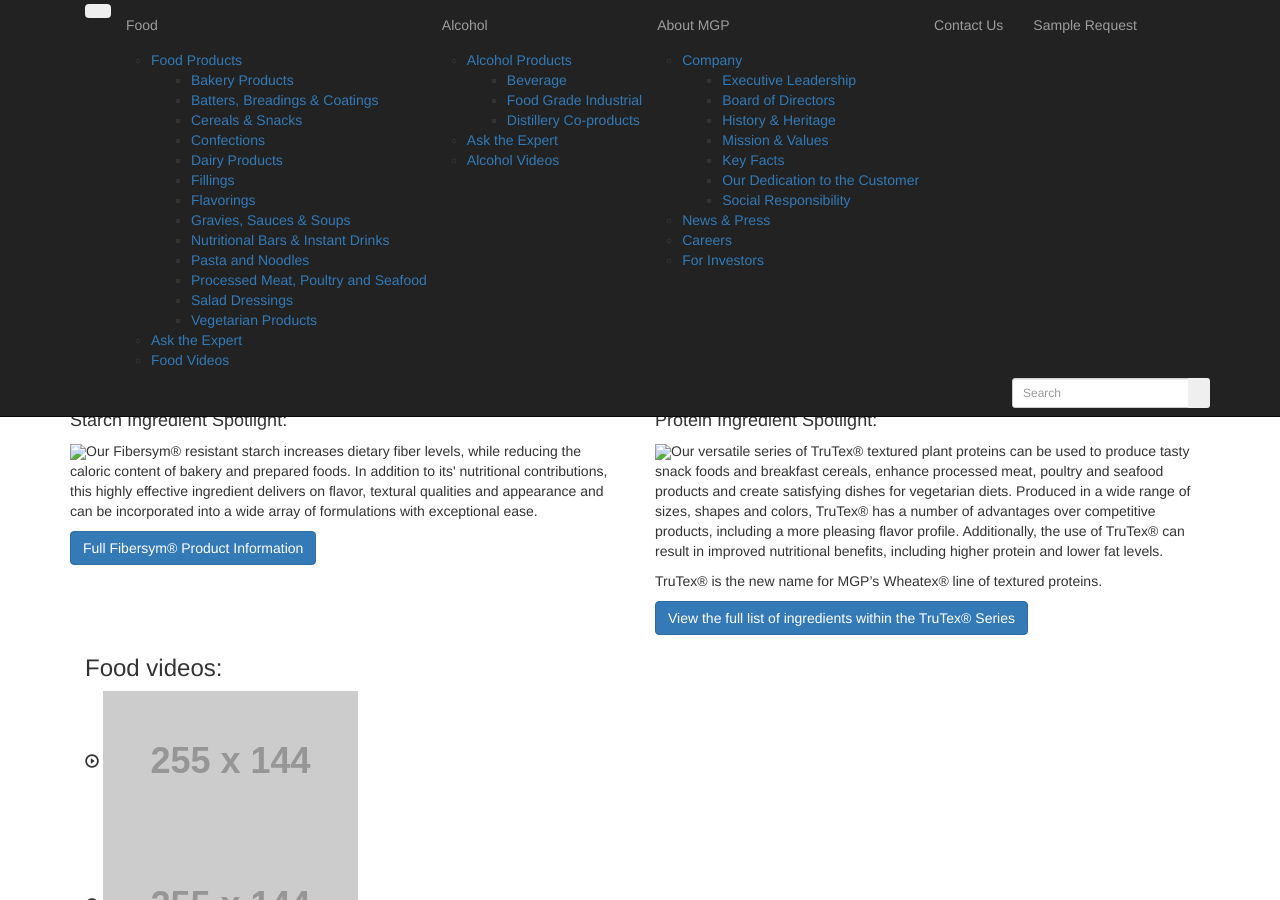
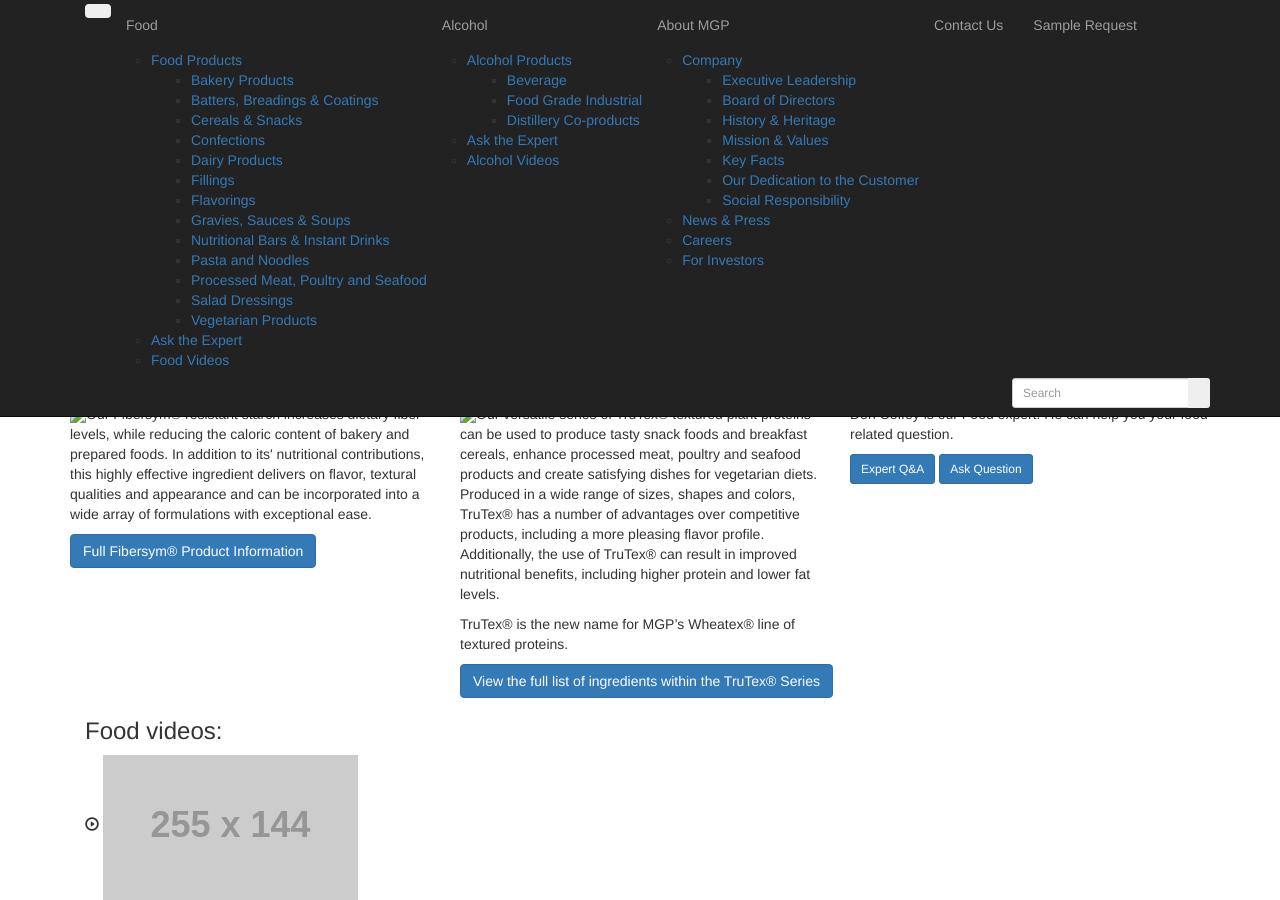
Before and after one commit to bgreater/MGP-prototype, a Jekyll site: the page built from food.html, in a window 1280 px wide and 900 px high. Built offline with Jekyll 4.4.1, drawn with Linux system fonts in a browser that asks for light colours; nearby versions of some CDN libraries; library files that are not in the unit come from our copies; grey boxes are pictures that could not be loaded.

Commit message:
Main Food 1.0.1

```diff
--- a/food.html
+++ b/food.html
@@ -4,38 +4,32 @@
 excerpt: Food Ingredient Technology
 ---
 
-<div class="row pad">
-  <div class="col-sm-7">
-  	<section class="content">
-			<h3><span class="fui-document"></span>Food Ingredient Technology</h3>
+<div class="row pad alert alert-info pad">
+	<div class="col-sm-5">
+  		<aside class="sidebar video-wrapper">
+			<h4><span class="fui-video"></span> Food Videos</h4>
+			<iframe width="200" height="113" src="//www.youtube.com/embed/JprQymPpX9s?rel=0" frameborder="0" allowfullscreen></iframe>
+		</aside>
+  	</div>
+  	<div class="col-sm-7">
+  		<section class="content">
+			<h3>Food Ingredient Technology</h3>
 			<p>Today's consumers want nutritious foods that not only complement their desire to maintain healthy lifestyles, but also taste great. MGP continues to develop ingredient solutions that enhance nutrition delivery as well as total product quality.</p>
 
 			<p>Backed by teams of food and grain science experts, our specialty starches and proteins can help make our customers' products better by providing health and wellness benefits while also improving functionality and sensory appeal, such as taste and texture.</p>
 
-			<h4><button class="btn btn-embossed btn-primary" href="#contact">Contact us</button> directly or <button class="btn btn-embossed btn-primary" href="#visit">visit us at industry events.</button></h4>
-	</section>
-  </div>
-  <div class="col-sm-5">
-  		<aside class="sidebar video-wrapper">
-			<h4><span class="fui-video"></span> Food Videos</h4>
-			<iframe width="200" height="113" src="//www.youtube.com/embed/JprQymPpX9s?rel=0" frameborder="0" allowfullscreen></iframe>
-		</aside>
-
-	  <aside class="alert alert-info pad">
-		<h4>Ask the Expert</h4>
-		<p>Don Coffey is our Food expert. He can help you your food related question.</p>
-		<p><button class="btn btn-sm btn-primary">Expert Q&amp;A</button> <button class="btn btn-sm btn-primary">Ask Question</button> </p>
-	</aside>
-  </div>
+			<h4><a href="#contact">Contact us</a> directly or <a href="#visit">visit us at industry events.</a></h4>
+		</section>
+  	</div>
 </div><!-- row -->
 <div class="row pad">
-  <div class="col-sm-6">
+  <div class="col-sm-4">
   	<h4>Starch Ingredient Spotlight:</h4>
 	<p><img src="images/Fibersym+Logo-web.png" class="left"/>Our Fibersym® resistant starch increases dietary fiber levels, while reducing the caloric content of bakery and prepared foods. In addition to its' nutritional contributions, this highly effective ingredient delivers on flavor, textural qualities and appearance and can be incorporated into a wide array of formulations with exceptional ease.</p>
 
 	<button class="btn btn-primary btn-embossed" href="#fakelink">Full Fibersym® Product Information</button>
   </div>
-  <div class="col-sm-6">
+  <div class="col-sm-4">
   	<h4>Protein Ingredient Spotlight:</h4>
 	<p><img src="images/TruTex.jpg" class="left"/>Our versatile series of TruTex® textured plant proteins can be used to produce tasty snack foods and breakfast cereals, enhance processed meat, poultry and seafood products and create satisfying dishes for vegetarian diets. Produced in a wide range of sizes, shapes and colors, TruTex® has a number of advantages over competitive products, including a more pleasing flavor profile. Additionally, the use of TruTex® can result in improved nutritional benefits, including higher protein and lower fat levels.</p>
 
@@ -43,13 +37,18 @@
 
 	<button class="btn btn-primary btn-embossed" href="#fakelink">View the full list of ingredients within the TruTex® Series</button>
   </div>
+  <div class="col-sm-4">
+	<h4><span class="fui-user"></span>Ask the Expert</h4>
+	<p>Don Coffey is our Food expert. He can help you your food related question.</p>
+	<p><button class="btn btn-sm btn-primary">Expert Q&amp;A</button> <button class="btn btn-sm btn-primary">Ask Question</button> </p>
+  </div>
 </div><!-- row -->
 
 <div class="landing-light-gray-wrap">
 	<div class="container">
 		<div class="row pad pad--small">
 			<div class="col-sm-12">
-				<h3>Food videos:</h3>
+				<h3><span class="fui-video"></span>Food videos:</h3>
 				<div class="video-listing">
 					<div class="video pad">
 						<span class="play glyphicon glyphicon-play-circle"></span>
```
